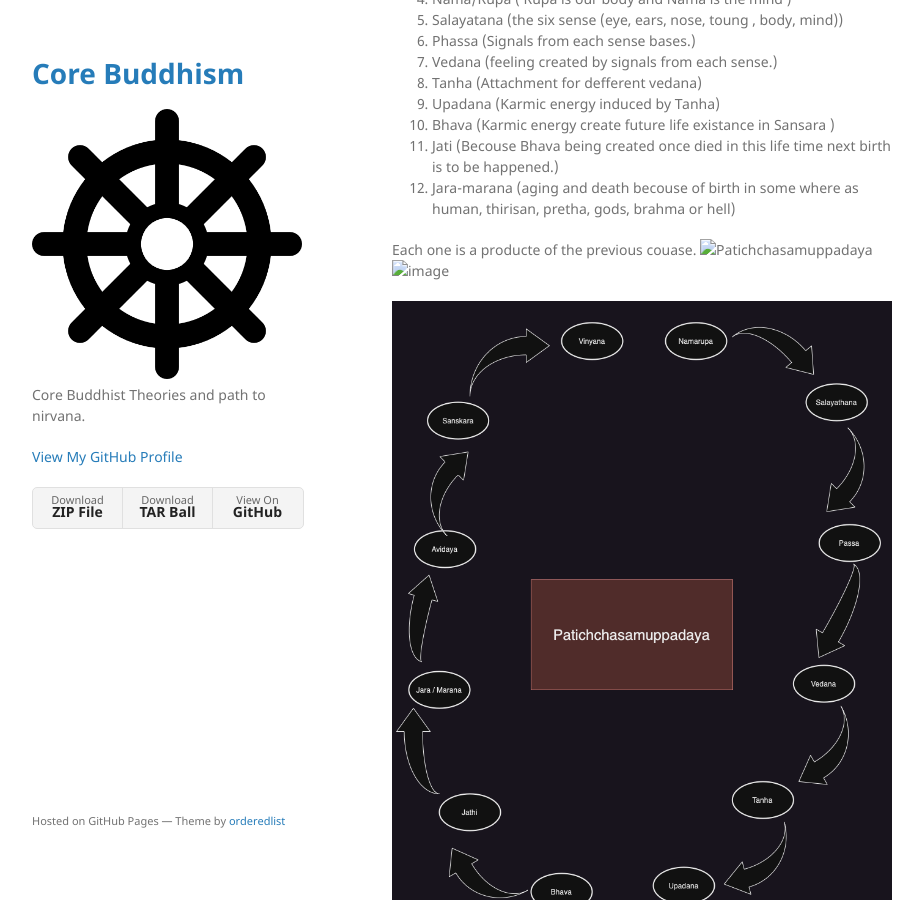
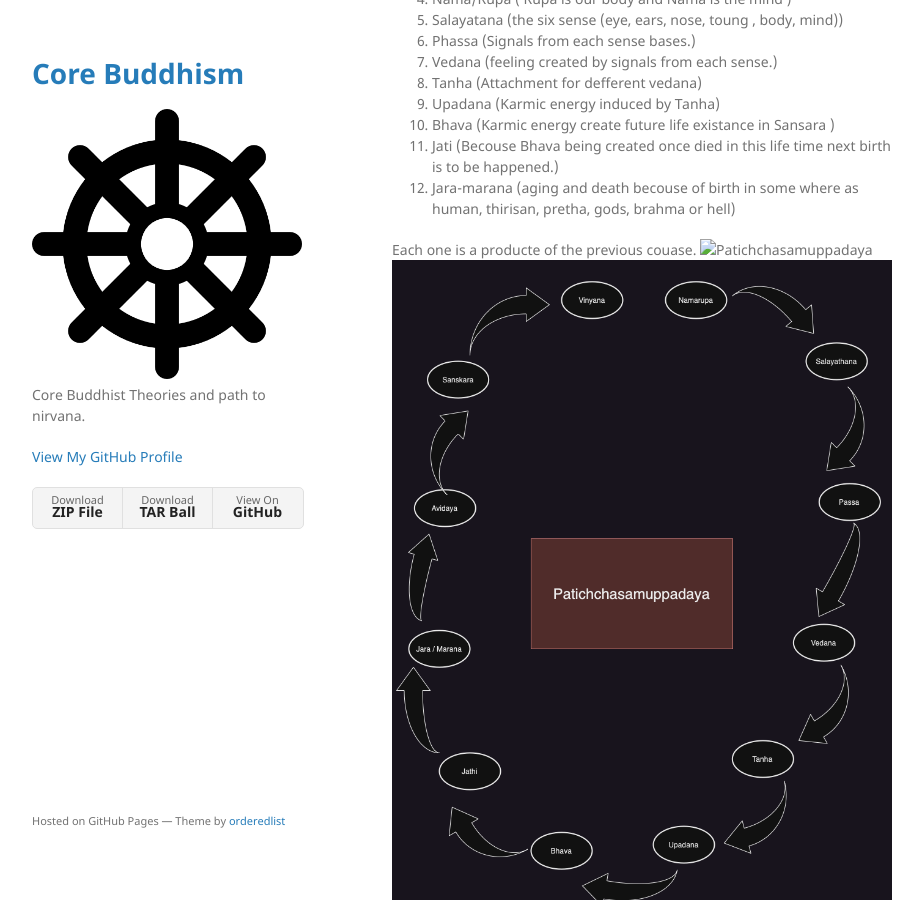
Before and after one commit to tharangar/tharangar.github.io, a Jekyll site: the page built from index.md, in a window 1280 px wide and 900 px high, scrolled down 2452 px. Shown: the whole window, without its empty margins (178-1101 px from the left). Built offline with Jekyll 4.4.1, drawn with Linux system fonts in a browser that asks for light colours; our own code applies the rules of GitHub Pages for plain Markdown files.

```diff
--- a/index.md
+++ b/index.md
@@ -74,7 +74,7 @@
 
 Each one is a producte of the previous couase.
 ![Patichchasamuppadaya](./images/patichchasamuppada.png?raw=true "Chain reaction called patichchasamuppadaya")
-![image](patichchasamuppada.png)
+![image](./docs/images/patichchasamuppada.png)
 
 ![Patichchasamuppadaya image](https://github.com/tharangar/tharangar.github.io/blob/master/docs/images/patichchasamuppada.png)
 This chain of causation explains that ignorance (avijja) is the root cause of suffering, and by breaking the chain at the level of ignorance, one can attain liberation (nibbana) from the cycle of samsara.
```
